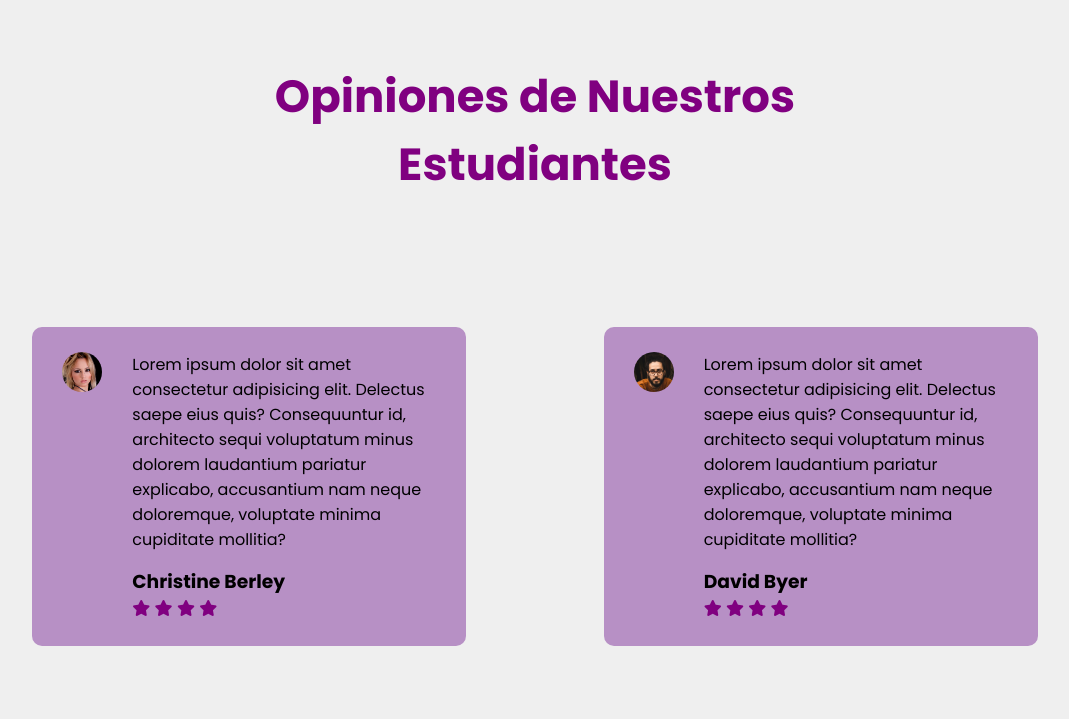
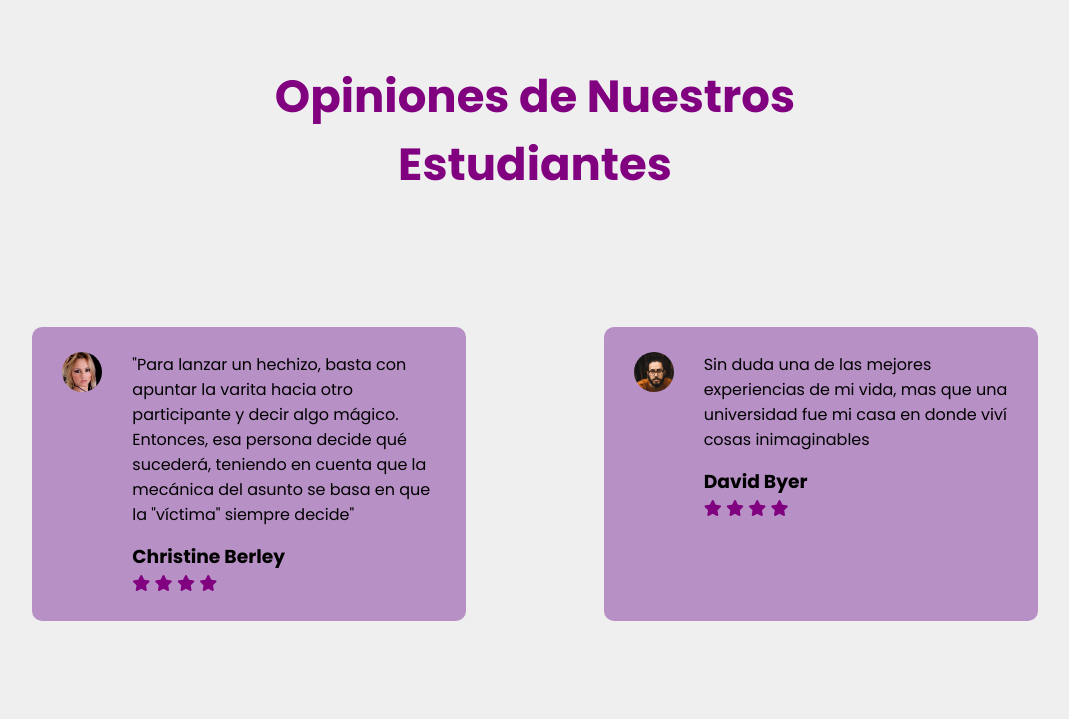
Before and after one commit to AlexandraZambrano/HekateProyecto, a Django app: page / in a window 1280 px wide. Shown: the part 801-1520 px from the top of the page, without its empty margins (105-1174 px from the left). Run offline with Django 4.2, Linux system fonts and the light colour scheme; some libraries are stand-ins or nearby versions; some web fonts are replaced.

Commit message:
Update index.html
Modificación del texto

```diff
--- a/universidad/webapp/templates/index.html
+++ b/universidad/webapp/templates/index.html
@@ -38,10 +38,9 @@
             <div class="text-box-1">
                 <h2>Conócenos</h2>
                 <br>
-                <p>Lorem ipsum dolor sit amet consectetur adipisicing elit. Cupiditate corrupti libero inventore. In
-                    recusandae natus, eius neque, culpa repudiandae quibusdam fugit voluptatibus, animi modi atque
-                    laborum
-                    expedita facilis saepe non?</p>
+                <p>Adentrate en las practicas milenarias mas tabú de todos los tiempos...
+                    Si has llegado hasta aquí no es por casualidad haz sido elegido por tu historia inconsciente de vidas pasadas
+                    que permitiran utilizar la magía para modificar tu presente y trabajar tus planos astrales futuros</p>
                 <div class="text-img">
                     <img src="https://pixabay.com/get/g18ee2bb41a1ef23bca44d868b01d2f405ce49be4d9eb66cc71f10ce6fd9377b0dc0b5b56fda80ead165837e04d2991e6517076dbee97dfc31d34b3226bfedb983f342e2a7b4c82ef538b025a2156ea9a_1920.jpg"
                         alt="Cartas de Tarot">
@@ -92,9 +91,9 @@
             <div class="testimonials-col">
                 <img src="./static/media/user1.jpg">
                 <div>
-                    <p>Lorem ipsum dolor sit amet consectetur adipisicing elit. Delectus saepe eius quis? Consequuntur
-                        id, architecto sequi voluptatum minus dolorem laudantium pariatur explicabo, accusantium nam
-                        neque doloremque, voluptate minima cupiditate mollitia?</p>
+                    <p>"Para lanzar un hechizo, basta con apuntar la varita hacia otro participante y decir algo mágico.
+                        Entonces, esa persona decide qué sucederá,
+                        teniendo en cuenta que la mecánica del asunto se basa en que la "víctima" siempre decide"</p>
                     <h3>Christine Berley</h3>
                     <i class="fa fa-star"></i>
                     <i class="fa fa-star"></i>
@@ -108,9 +107,7 @@
             <div class="testimonials-col">
                 <img src="./static/media/user2.jpg">
                 <div>
-                    <p>Lorem ipsum dolor sit amet consectetur adipisicing elit. Delectus saepe eius quis? Consequuntur
-                        id, architecto sequi voluptatum minus dolorem laudantium pariatur explicabo, accusantium nam
-                        neque doloremque, voluptate minima cupiditate mollitia?</p>
+                    <p>Sin duda una de las mejores experiencias de mi vida, mas que una universidad fue mi casa en donde viví cosas inimaginables</p>
                     <h3>David Byer</h3>
                     <i class="fa fa-star"></i>
                     <i class="fa fa-star"></i>
```
